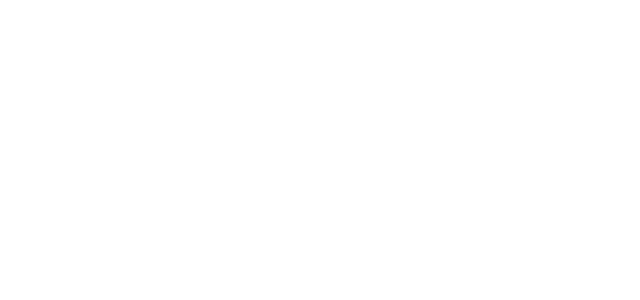
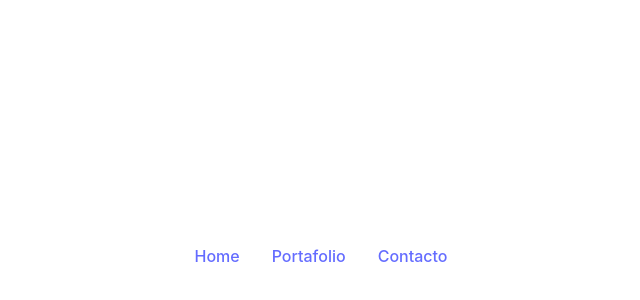
Before and after one commit to warderer/react-avanzado-g18, a React (Vite) app in the folder 02-react-router/: page /portafolio/1 in a window 1280 px wide. Before the commit this address had no page. Shown: the part 144-444 px from the top of the page, without its empty margins (339-979 px from the left). Built offline with nearby package versions, Linux system fonts and the light colour scheme.

Commit message:
✨ Navbar con enlaces con Link

```diff
--- a/02-react-router/src/App.jsx
+++ b/02-react-router/src/App.jsx
@@ -1,9 +1,11 @@
 import './App.css'
+import Navbar from './components/Navbar'
 import RoutesIndex from './routes'
 
 function App () {
   return (
     <div className='App'>
+      <Navbar />
       <RoutesIndex />
     </div>
   )
--- /dev/null
+++ b/02-react-router/src/components/Navbar.jsx
@@ -0,0 +1,21 @@
+import { Link } from 'react-router-dom'
+
+const Navbar = () => {
+  return (
+    <nav>
+      <ul>
+        {/* La etiqueta a es sustituida por Link y href por to */}
+        <li>
+          <Link to='/'>Home</Link>
+        </li>
+        <li>
+          <Link to='/portafolio'>Portafolio</Link>
+        </li>
+        <li>
+          <Link to='/contacto'>Contacto</Link>
+        </li>
+      </ul>
+    </nav>
+  )
+}
+export default Navbar
--- a/02-react-router/src/index.css
+++ b/02-react-router/src/index.css
@@ -68,3 +68,12 @@
     background-color: #f9f9f9;
   }
 }
+
+ul {
+  list-style-type: none;
+  display: inline-flex;
+}
+
+li {
+  padding: 0 1em;
+}
```
